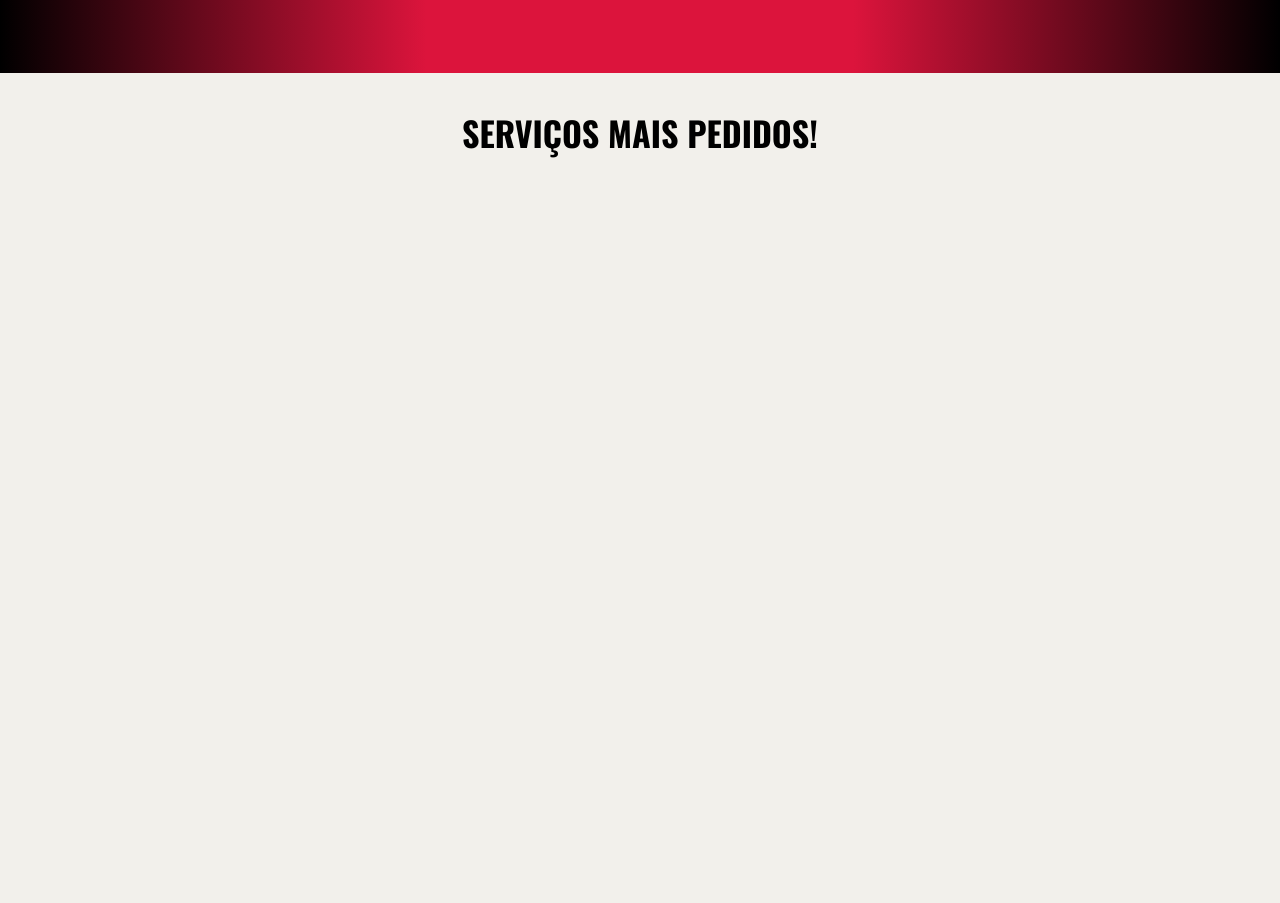
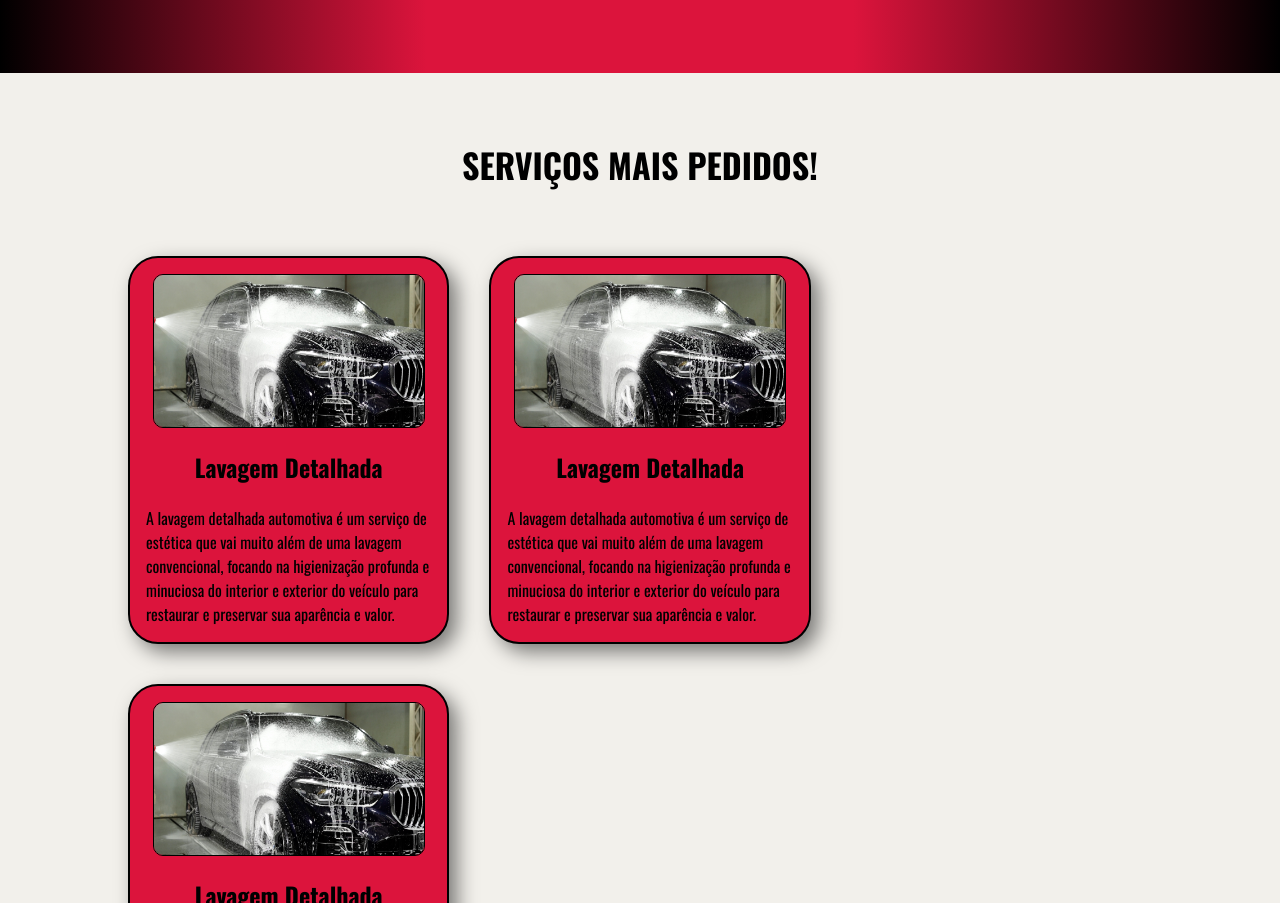
Before and after one commit to tharles02/projeto-AG27, a plain HTML site: page pagina-inicial.html in a window 1280 px wide. Shown: the part 1119-2022 px from the top of the page. Drawn offline with nearby package versions, Linux system fonts and the light colour scheme.

Commit message:
Criação dos serviços mais pedidos

```diff
--- a/pagina-inicial.html
+++ b/pagina-inicial.html
@@ -54,8 +54,34 @@
 
 			<div class="more-products">
 				<h3 class="title-order">Serviços mais Pedidos!</h3>
-				<section>
 
+				<section class="container-main-cards">
+					<article class="main-card">
+						<img class="image-card" src="imagens/pedidos/detalhada.jpg">
+
+						<h2 class="title-card">Lavagem Detalhada</h2>
+
+						<p class="detailed-text">A lavagem detalhada automotiva é um serviço de estética que vai muito além de uma lavagem convencional, focando na higienização profunda e minuciosa do interior e exterior do veículo para restaurar e preservar sua aparência e valor.</p>
+
+					</article>
+
+					<article class="main-card">
+						<img class="image-card" src="imagens/pedidos/detalhada.jpg">
+
+						<h2 class="title-card">Lavagem Detalhada</h2>
+
+						<p class="detailed-text">A lavagem detalhada automotiva é um serviço de estética que vai muito além de uma lavagem convencional, focando na higienização profunda e minuciosa do interior e exterior do veículo para restaurar e preservar sua aparência e valor.</p>
+
+					</article>
+
+					<article class="main-card">
+						<img class="image-card" src="imagens/pedidos/detalhada.jpg">
+
+						<h2 class="title-card">Lavagem Detalhada</h2>
+
+						<p class="detailed-text">A lavagem detalhada automotiva é um serviço de estética que vai muito além de uma lavagem convencional, focando na higienização profunda e minuciosa do interior e exterior do veículo para restaurar e preservar sua aparência e valor.</p>
+
+					</article>
 
 				</section>
 
--- a/style/principal.css
+++ b/style/principal.css
@@ -42,11 +42,14 @@
 }
 
 .more-products {
+	display: flex;
+	flex-direction: column;
 	width: 100%;
 	height: 830px;
 	background-color: #f2f0eb;
 	margin: 0px;
 	overflow: hidden;
+	align-items: center;
 }
 
 .title-order {
@@ -54,4 +57,49 @@
 	font-size: 34px;
 	font-family: 'Oswald', sans-serif;
 	text-transform: uppercase;
+	padding: 2rem;
 }
+
+.container-main-cards {
+	display: flex;
+	gap: 40px;
+	width: 80%;
+	flex-wrap: wrap;
+
+}
+
+
+.main-card {
+	width: 300px;
+	display: flex;
+	flex-direction: column;
+	background-color: var(--red);
+	border: 2px solid black;
+	box-shadow: 8px 8px 20px rgba(0,0,0,0.5);
+	border-radius: 30px;
+	flex-grow: 0;
+	flex-shrink: 0;
+	flex-basis: 31%;
+}
+
+.image-card {
+	width: 85%;
+	align-self: center;
+	margin: 1rem;
+	border: 1px solid black;
+	border-radius: 10px;
+}
+
+.title-card {
+	font-family: 'Oswald', sans-serif;
+	margin: 5px 0px;
+	padding: 0px 15px;
+	align-self: center;
+}
+
+.detailed-text {
+	padding: 1rem;
+	margin: 0px;
+	font-family: 'Oswald', sans-serif;
+
+}
```
Also changed, not shown: imagens/logo/polimento.jpg (added), imagens/pedidos/detalhada.jpg (renamed from imagens/mais-pedidos/detalhada.jpg), imagens/pedidos/lavagem.png (renamed from imagens/mais-pedidos/lavagem.png), imagens/pedidos/polimento.webp (renamed from imagens/mais-pedidos/polimento.webp), imagens/pedidos/vitrificacao.png (renamed from imagens/mais-pedidos/vitrificacao.png), imagens/pedidos/vitrificacao1.png (added).
